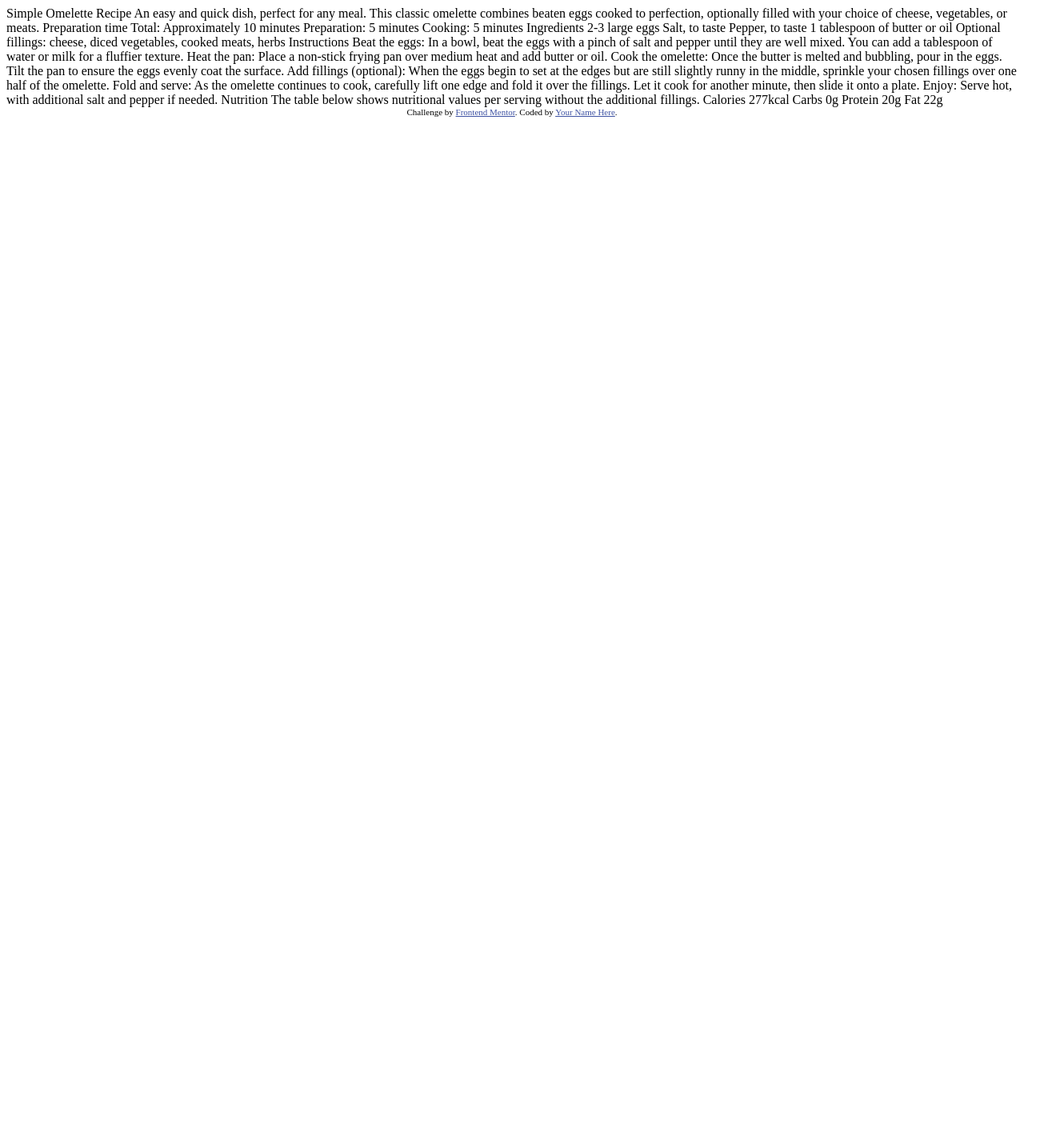
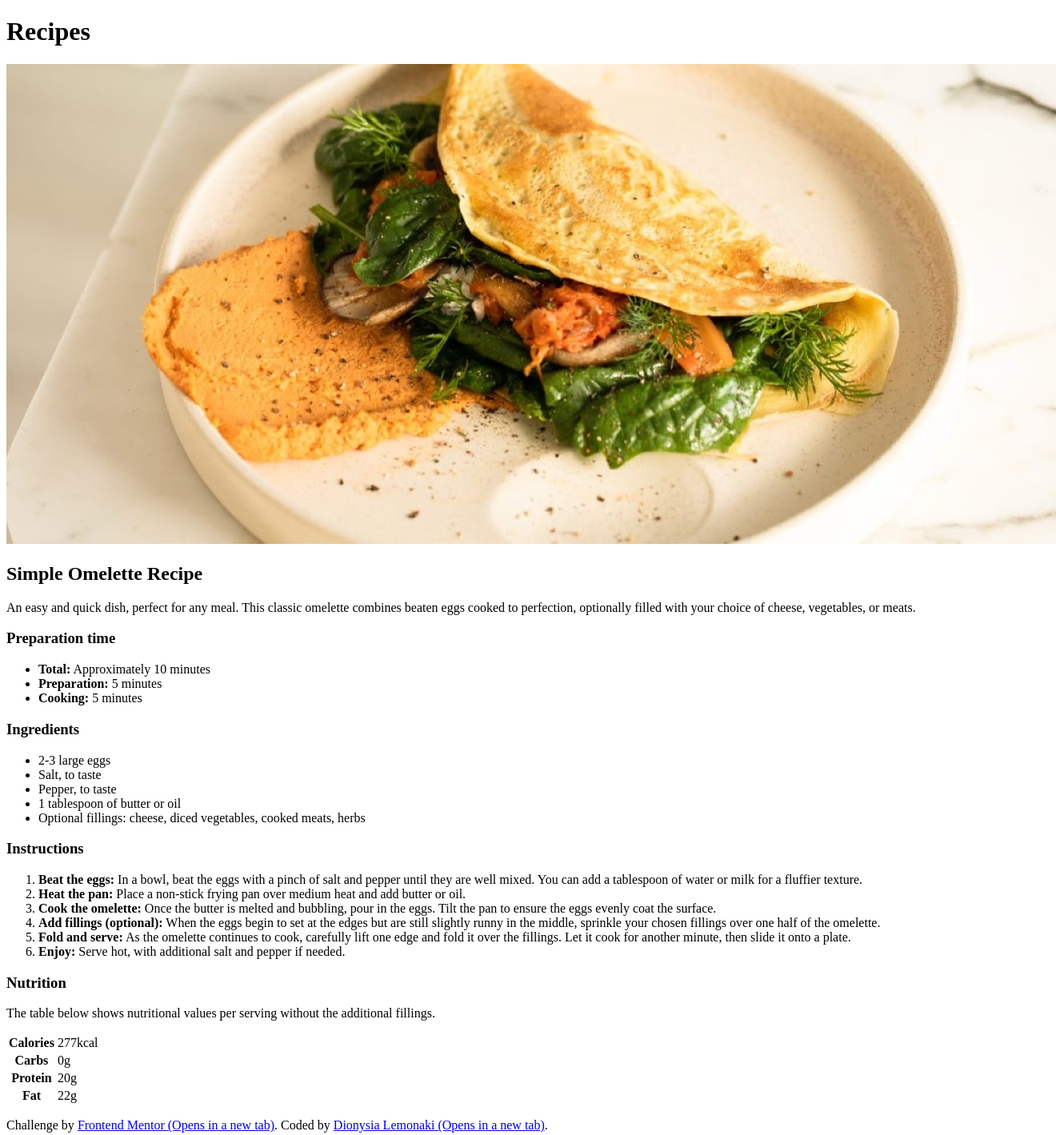
Before and after one commit to dionysia-lemonaki/FEM-recipe-page, a plain HTML site: page index.html in a window 1280 px wide. Shown: the whole page at 80% size, 1320 px wide, since content can reach past the window. Before the commit the page ends 800 px from the top, so only its background shows below. Drawn offline with Linux system fonts and the light colour scheme.

Commit message:
Add HTML structure

```diff
--- a/index.html
+++ b/index.html
@@ -1,77 +1,117 @@
 <!DOCTYPE html>
 <html lang="en">
+
 <head>
   <meta charset="UTF-8">
-  <meta name="viewport" content="width=device-width, initial-scale=1.0"> <!-- displays site properly based on user's device -->
+  <meta name="viewport" content="width=device-width, initial-scale=1.0">
+  <link rel="icon" type="image/png" sizes="32x32" href="./assets/images/favicon-32x32.png">
+  <link rel="stylesheet" href="./css/styles.css">
+  <title>Frontend Mentor | Recipe page</title>
+</head>
 
-  <link rel="icon" type="image/png" sizes="32x32" href="./assets/images/favicon-32x32.png">
+<body>
+  <main>
+    <h1 class="sr-only">Recipes</h1>
+    <article class="recipe-container">
 
-  <title>Frontend Mentor | Recipe page</title>
+      <div class="recipe-img-wrapper">
+        <img src="./assets/images/image-omelette.jpeg"
+          alt="An omelette with vegetables, cheese, and cooked meat fillings served on a plate." width="1312"
+          height="600" class="recipe-img">
+      </div>
 
-  <!-- Feel free to remove these styles or customise in your own stylesheet 👍 -->
-  <style>
-    .attribution { font-size: 11px; text-align: center; }
-    .attribution a { color: hsl(228, 45%, 44%); }
-  </style>
-</head>
-<body>
+      <h2 class="recipe-title">Simple Omelette Recipe</h2>
+      <p class="recipe-intro">
+        An easy and quick dish, perfect for any meal. This classic omelette combines beaten eggs cooked
+        to perfection, optionally filled with your choice of cheese, vegetables, or meats.
+      </p>
 
-  Simple Omelette Recipe
+      <section class="recipe-time">
+        <h3 class="recipe-time-title">Preparation time</h3>
+        <ul class="recipe-time-list">
+          <li class="recipe-time-list-item"><strong>Total:</strong> Approximately 10 minutes</li>
+          <li class="recipe-time-list-item"><strong>Preparation:</strong> 5 minutes</li>
+          <li class="recipe-time-list-item"><strong>Cooking:</strong> 5 minutes</li>
+        </ul>
+      </section>
 
-  An easy and quick dish, perfect for any meal. This classic omelette combines beaten eggs cooked
-  to perfection, optionally filled with your choice of cheese, vegetables, or meats.
+      <section class="recipe-ingredients">
+        <h3 class="recipe-ingredients-title">Ingredients</h3>
+        <ul class="recipe-ingredients-list">
+          <li class="recipe-ingredients-list-item">2-3 large eggs</li>
+          <li class="recipe-ingredients-list-item">Salt, to taste</li>
+          <li class="recipe-ingredients-list-item">Pepper, to taste</li>
+          <li class="recipe-ingredients-list-item">1 tablespoon of butter or oil</li>
+          <li class="recipe-ingredients-list-item">Optional fillings: cheese, diced vegetables, cooked meats, herbs
+          </li>
+        </ul>
+      </section>
 
-  Preparation time
+      <section class="recipe-instructions">
+        <h3 class="recipe-instructions-title">Instructions</h3>
+        <ol class="recipe-instructions-list">
+          <li class="recipe-instructions-list-item">
+            <strong>Beat the eggs:</strong> In a bowl, beat the eggs with a pinch of salt and pepper until they are well
+            mixed. You can add a tablespoon of water or milk for a fluffier texture.
+          </li>
+          <li class="recipe-instructions-list-item">
+            <strong>Heat the pan:</strong> Place a non-stick frying pan over medium heat and add butter or oil.
+          </li>
+          <li class="recipe-instructions-list-item">
+            <strong>Cook the omelette:</strong> Once the butter is melted and bubbling, pour in the eggs. Tilt the pan
+            to ensure the eggs evenly coat the surface.
+          </li>
+          <li class="recipe-instructions-list-item">
+            <strong>Add fillings (optional):</strong> When the eggs begin to set at the edges but are still slightly
+            runny in the middle, sprinkle your chosen fillings over one half of the omelette.
+          </li>
+          <li class="recipe-instructions-list-item">
+            <strong>Fold and serve:</strong> As the omelette continues to cook, carefully lift one edge and fold it over
+            the
+            fillings. Let it cook for another minute, then slide it onto a plate.
+          </li>
+          <li class="recipe-instructions-list-item">
+            <strong>Enjoy:</strong> Serve hot, with additional salt and pepper if needed.
+          </li>
+        </ol>
+      </section>
 
-  Total: Approximately 10 minutes
-  Preparation: 5 minutes
-  Cooking: 5 minutes
+      <section class="recipe-nutrition">
+        <h3 class="recipe-nutrition-title">Nutrition</h3>
+        <p class="recipe-nutrition-intro">The table below shows nutritional values per serving without the additional
+          fillings.</p>
+        <table class="recipe-nutrition-table">
+          <tbody>
+            <tr class="recipe-nutrition-table-row">
+              <th scope="row">Calories</th>
+              <td>277kcal</td>
+            </tr>
+            <tr class="recipe-nutrition-table-row">
+              <th scope="row">Carbs</th>
+              <td>0g</td>
+            </tr>
+            <tr class="recipe-nutrition-table-row">
+              <th scope="row">Protein</th>
+              <td>20g</td>
+            </tr>
+            <tr class="recipe-nutrition-table-row">
+              <th scope="row">Fat</th>
+              <td>22g</td>
+            </tr>
+          </tbody>
+        </table>
+      </section>
 
-  Ingredients
+    </article>
+  </main>
+  <footer>
+    <p class="attribution">
+      Challenge by <a href="https://www.frontendmentor.io?ref=challenge" target="_blank">Frontend Mentor
+        <span class="sr-only">(Opens in a new tab)</span></a>.
+      Coded by <a href="https://www.frontendmentor.io/profile/dionysia-lemonaki">Dionysia Lemonaki
+        <span class="sr-only">(Opens in a new tab)</span></a>.
+    </p>
+  </footer>
+</body>
 
-  2-3 large eggs
-  Salt, to taste
-  Pepper, to taste
-  1 tablespoon of butter or oil
-  Optional fillings: cheese, diced vegetables, cooked meats, herbs
-
-  Instructions
-
-  Beat the eggs: In a bowl, beat the eggs with a pinch of salt and pepper until they are well mixed.
-  You can add a tablespoon of water or milk for a fluffier texture.
-
-  Heat the pan: Place a non-stick frying pan over medium heat and add butter or oil.
-
-  Cook the omelette: Once the butter is melted and bubbling, pour in the eggs. Tilt the pan to ensure
-  the eggs evenly coat the surface.
-
-  Add fillings (optional): When the eggs begin to set at the edges but are still slightly runny in the
-  middle, sprinkle your chosen fillings over one half of the omelette.
-
-  Fold and serve: As the omelette continues to cook, carefully lift one edge and fold it over the
-  fillings. Let it cook for another minute, then slide it onto a plate.
-
-  Enjoy: Serve hot, with additional salt and pepper if needed.
-
-  Nutrition
-
-  The table below shows nutritional values per serving without the additional fillings.
-
-  Calories
-  277kcal
-
-  Carbs
-  0g
-
-  Protein
-  20g
-
-  Fat
-  22g
-
-  <div class="attribution">
-    Challenge by <a href="https://www.frontendmentor.io?ref=challenge" target="_blank">Frontend Mentor</a>.
-    Coded by <a href="#">Your Name Here</a>.
-  </div>
-</body>
 </html>
```
